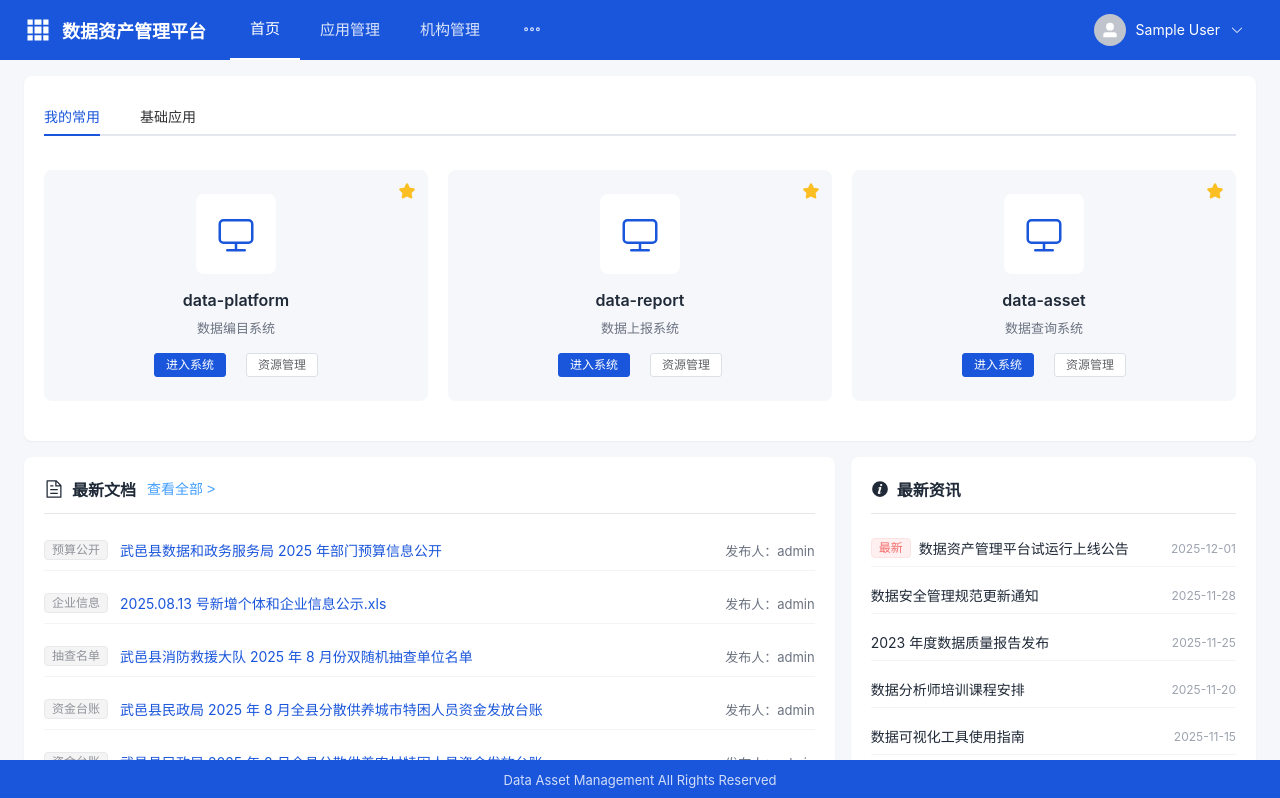
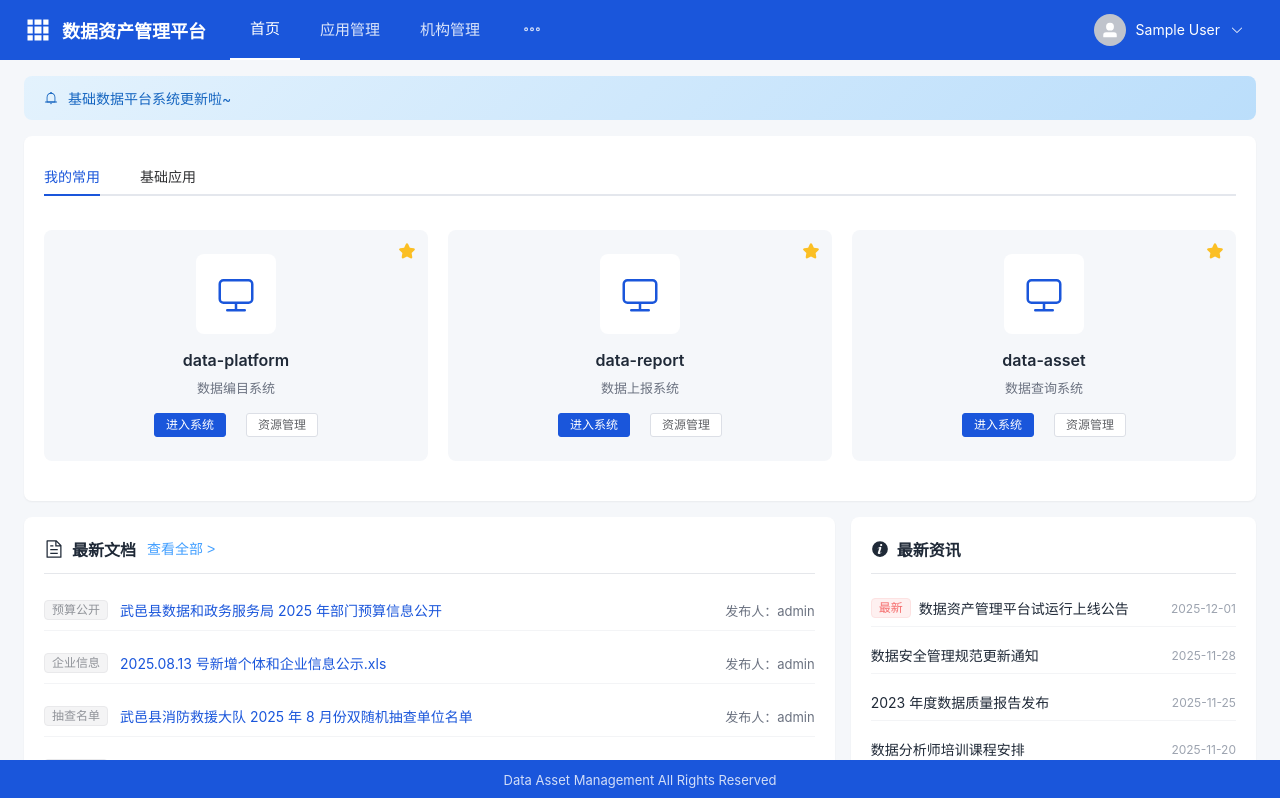
Before and after one commit to xu1132/data-asset-management, a Vue app: page /dashboard in a window 1280 px wide. Shown: the top 798 px of the page. Built offline with nearby package versions, Linux system fonts and the light colour scheme; sample sign-in values are in the browser's storage.

Commit message:
fix: 顶部遮挡

```diff
--- a/src/components/Layout.vue
+++ b/src/components/Layout.vue
@@ -161,7 +161,7 @@ const handleCommand = (command) => {
 /* 内容区域 */
 .content-area {
   flex: 1;
-  padding: 16px 24px 60px;
+  padding: 76px 24px 60px;
   overflow-y: auto;
 }
 
```
